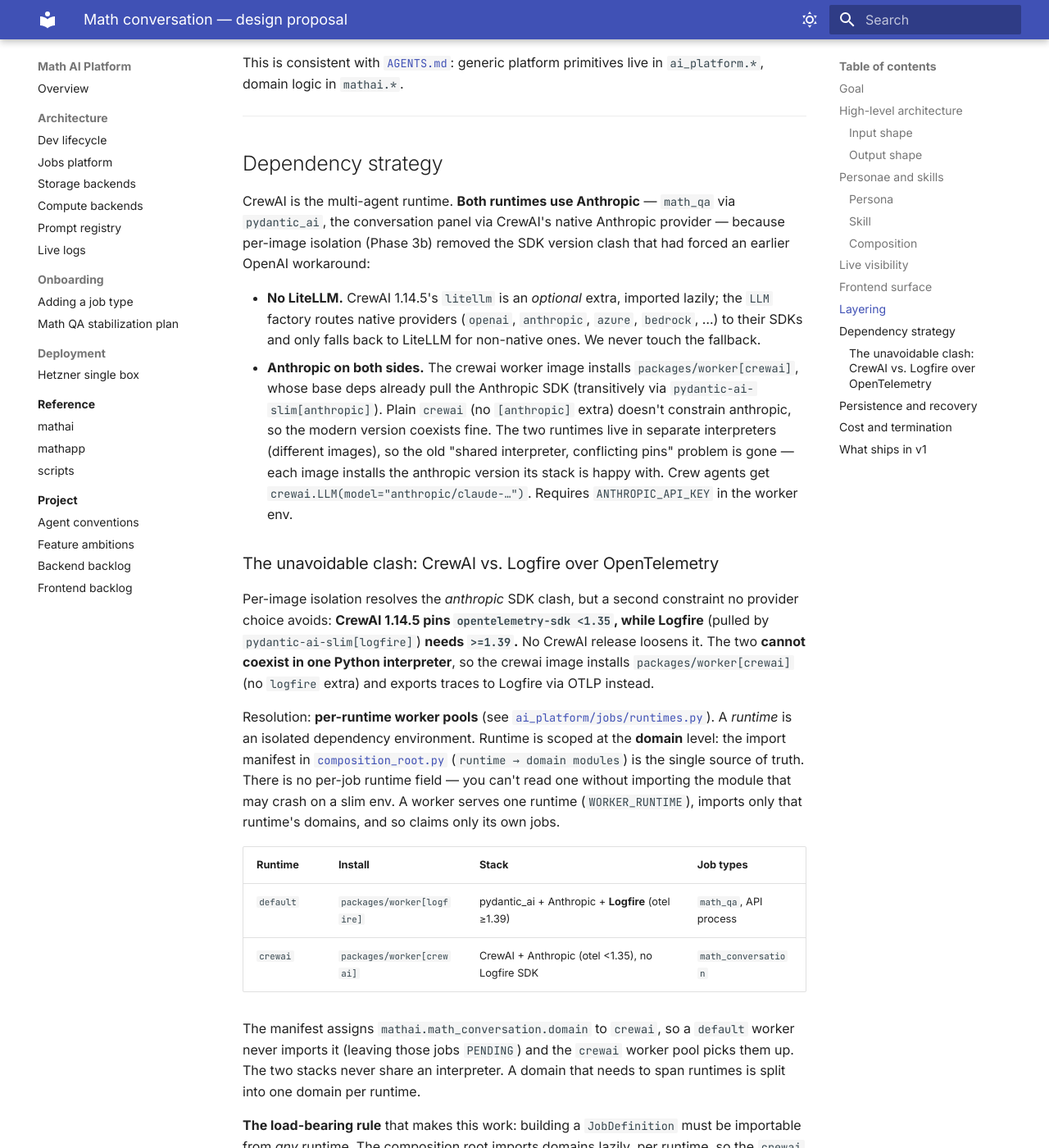
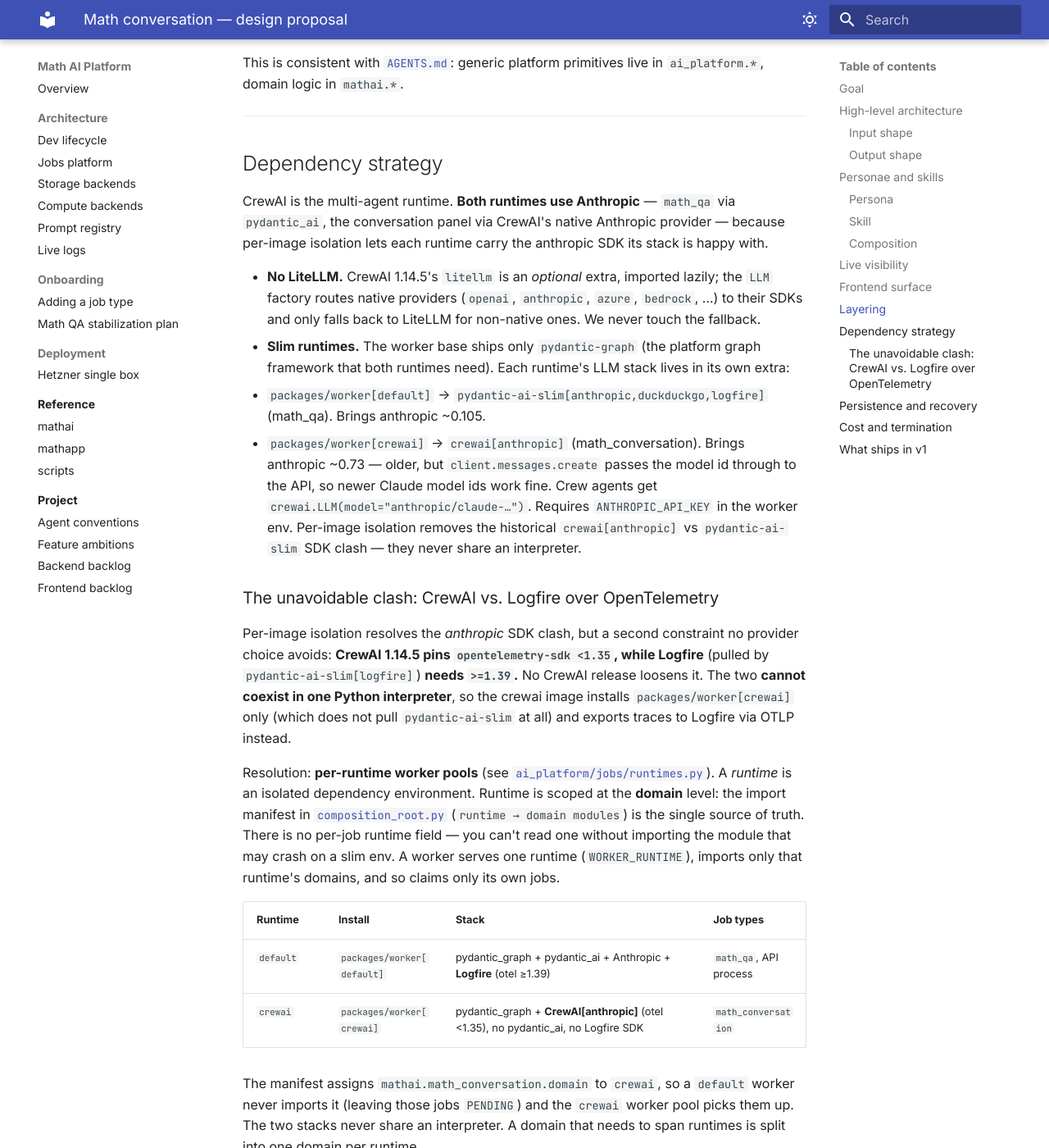
Before and after one commit to sepoul/ai-platform, an MkDocs documentation site: the page built from docs/math_conversation.md, in a window 1280 px wide and 1400 px high, scrolled down 5129 px. Shown: the whole window at 82% size. Built offline with MkDocs 1.6.1 and Material for MkDocs 9.7.7, drawn with Linux system fonts in a browser that asks for light colours; some of the changed text lies outside the part shown.

Commit message:
build(worker): slim per-runtime extras — drop pydantic-ai-slim from crewai image
The worker base now ships only `pydantic-graph` (the platform graph
framework every runtime needs). Each runtime's LLM stack lives in its
own extra:

- packages/worker[default] = pydantic-ai-slim[anthropic,duckduckgo,logfire]
  (math_qa: pydantic_ai + Anthropic + Logfire, otel >=1.39)
- packages/worker[crewai]  = crewai[anthropic]
  (math_conversation: CrewAI panel + Anthropic, otel <1.35, no pydantic_ai
  and no Logfire)

The crewai image used to drag pydantic_ai/Logfire as base baggage even
though math_conversation never imports them. Now it doesn't — slim image,
clean isolation.

crewai[anthropic] is safe here because per-image isolation removes the
historical SDK clash with pydantic-ai-slim (the conflict only existed when
they shared one interpreter). Verified: `uv pip compile` for [crewai]
resolves to anthropic 0.73 + otel-sdk 1.34.1 + crewai 1.14.6 + pydantic-
graph 1.104 — no pydantic-ai-slim, no logfire.

Renames the [logfire] extra to [default] for symmetry with [crewai] (both
now name the runtime, not its distinguishing feature). EXTRA build-arg
default in Dockerfile.worker switches to `default`; docker-compose.yml,
docker-compose.prod-style notes, and the build-image CI matrix follow.

Docs updated: runtimes.py docstring + RUNTIMES dict,
control_execution_split.md deps line, math_conversation.md Dependency
Strategy section + runtimes table + Day-0 burn-in note.

Co-Authored-By: Claude Opus 4.7 <noreply@anthropic.com>

```diff
--- a/docs/deployment_hetzner.md
+++ b/docs/deployment_hetzner.md
@@ -406,7 +406,7 @@ services:
     profiles: [celery]
 
   celery-worker:
-    build: { context: ., dockerfile: Dockerfile.worker, args: { EXTRA: logfire } }
+    build: { context: ., dockerfile: Dockerfile.worker, args: { EXTRA: default } }
     image: mathapp-worker:local
     command: >
       celery -A mathapp.entrypoints.celery_app worker
--- a/docs/math_conversation.md
+++ b/docs/math_conversation.md
@@ -257,22 +257,25 @@ platform primitives live in `ai_platform.*`, domain logic in
 
 CrewAI is the multi-agent runtime. **Both runtimes use Anthropic** —
 `math_qa` via `pydantic_ai`, the conversation panel via CrewAI's native
-Anthropic provider — because per-image isolation (Phase 3b) removed the
-SDK version clash that had forced an earlier OpenAI workaround:
+Anthropic provider — because per-image isolation lets each runtime carry
+the anthropic SDK its stack is happy with.
 
 - **No LiteLLM.** CrewAI 1.14.5's `litellm` is an *optional* extra,
   imported lazily; the `LLM` factory routes native providers (`openai`,
   `anthropic`, `azure`, `bedrock`, …) to their SDKs and only falls back
   to LiteLLM for non-native ones. We never touch the fallback.
-- **Anthropic on both sides.** The crewai worker image installs
-  `packages/worker[crewai]`, whose base deps already pull the Anthropic
-  SDK (transitively via `pydantic-ai-slim[anthropic]`). Plain `crewai`
-  (no `[anthropic]` extra) doesn't constrain anthropic, so the modern
-  version coexists fine. The two runtimes live in separate interpreters
-  (different images), so the old "shared interpreter, conflicting pins"
-  problem is gone — each image installs the anthropic version its stack
-  is happy with. Crew agents get `crewai.LLM(model="anthropic/claude-…")`.
-  Requires `ANTHROPIC_API_KEY` in the worker env.
+- **Slim runtimes.** The worker base ships only `pydantic-graph` (the
+  platform graph framework that both runtimes need). Each runtime's LLM
+  stack lives in its own extra:
+  - `packages/worker[default]` → `pydantic-ai-slim[anthropic,duckduckgo,logfire]`
+    (math_qa). Brings anthropic ~0.105.
+  - `packages/worker[crewai]` → `crewai[anthropic]` (math_conversation).
+    Brings anthropic ~0.73 — older, but `client.messages.create` passes
+    the model id through to the API, so newer Claude model ids work fine.
+  Crew agents get `crewai.LLM(model="anthropic/claude-…")`. Requires
+  `ANTHROPIC_API_KEY` in the worker env. Per-image isolation removes the
+  historical `crewai[anthropic]` vs `pydantic-ai-slim` SDK clash — they
+  never share an interpreter.
 
 ### The unavoidable clash: CrewAI vs. Logfire over OpenTelemetry
 
@@ -281,8 +284,9 @@ constraint no provider choice avoids: **CrewAI 1.14.5 pins
 `opentelemetry-sdk <1.35`, while Logfire** (pulled by
 `pydantic-ai-slim[logfire]`) **needs `>=1.39`.** No CrewAI release
 loosens it. The two **cannot coexist in one Python interpreter**, so
-the crewai image installs `packages/worker[crewai]` (no `logfire`
-extra) and exports traces to Logfire via OTLP instead.
+the crewai image installs `packages/worker[crewai]` only (which does
+not pull `pydantic-ai-slim` at all) and exports traces to Logfire via
+OTLP instead.
 
 Resolution: **per-runtime worker pools** (see
 [`ai_platform/jobs/runtimes.py`](../src/ai_platform/jobs/runtimes.py)).
@@ -297,8 +301,8 @@ only its own jobs.
 
 | Runtime | Install | Stack | Job types |
 |---|---|---|---|
-| `default` | `packages/worker[logfire]` | pydantic_ai + Anthropic + **Logfire** (otel ≥1.39) | `math_qa`, API process |
-| `crewai` | `packages/worker[crewai]` | CrewAI + Anthropic (otel <1.35), no Logfire SDK | `math_conversation` |
+| `default` | `packages/worker[default]` | pydantic_graph + pydantic_ai + Anthropic + **Logfire** (otel ≥1.39) | `math_qa`, API process |
+| `crewai`  | `packages/worker[crewai]`  | pydantic_graph + **CrewAI[anthropic]** (otel <1.35), no pydantic_ai, no Logfire SDK | `math_conversation` |
 
 The manifest assigns `mathai.math_conversation.domain` to `crewai`, so a
 `default` worker never imports it (leaving those jobs `PENDING`) and the
@@ -309,12 +313,14 @@ domain per runtime.
 **The load-bearing rule** that makes this work: building a
 `JobDefinition` must be importable from *any* runtime. The composition
 root imports domains lazily, per runtime, so the `crewai` worker never
-imports `math_qa` (→ `basic_agent` → `logfire`). Heavy crew imports
-(`crewai`) live **inside `RunCrewStep`**, not at module load, so the API
-and `default` worker register the conversation job without `crewai`
-installed. (The API importing *all* domains is what forces this rule; it
-only needs each job's schemas, not its execution code, so decoupling the
-API from runtime is flagged as future cleanup.)
+imports `math_qa` (→ `basic_agent` → `pydantic_ai` → `logfire`), and the
+`default` worker never imports `math_conversation`'s lazy crewai bodies.
+Heavy crew imports (`crewai`) live **inside `RunCrewStep`** (and
+`crew/` builders), not at module load, so the API and `default` worker
+register the conversation job without `crewai` installed. (The API
+importing *all* domains is what forces this rule; it only needs each
+job's schemas, not its execution code, so decoupling the API from
+runtime is flagged as future cleanup.)
 
 **Observability per runtime.** The `default` runtime runs the Logfire SDK
 directly. The `crewai` runtime can't (otel pin) but ships
@@ -324,8 +330,10 @@ progress through the structured `CrewChatEvent` log stream (below) and wires
 OTLP-to-Logfire as a follow-up.
 
 **Day-0 burn-in:** `uv pip install -e "packages/worker[crewai]"` resolves
-(verified: otel-sdk 1.34.1); `pytest tests/` stays green; a trivial native
-Anthropic CrewAI agent completes one call.
+(verified: otel-sdk 1.34.1, anthropic 0.73, crewai 1.14.6, pydantic-graph
+1.104; no pydantic-ai-slim, no logfire); `pytest tests/` stays green; a
+trivial native Anthropic CrewAI agent completes one call via the smoke
+entrypoint `python -m mathapp.entrypoints.crewai_smoke "<question>"`.
 
 CrewAI memory features (long-term, entity, contextual) are **off**
 for v1 (`Crew(memory=False)`). Each conversation is hermetic. This
```
Also changed, not shown: docker-compose.yml (+11 -9 lines), docs/control_execution_split.md (+5 -3 lines), 4 other files.
